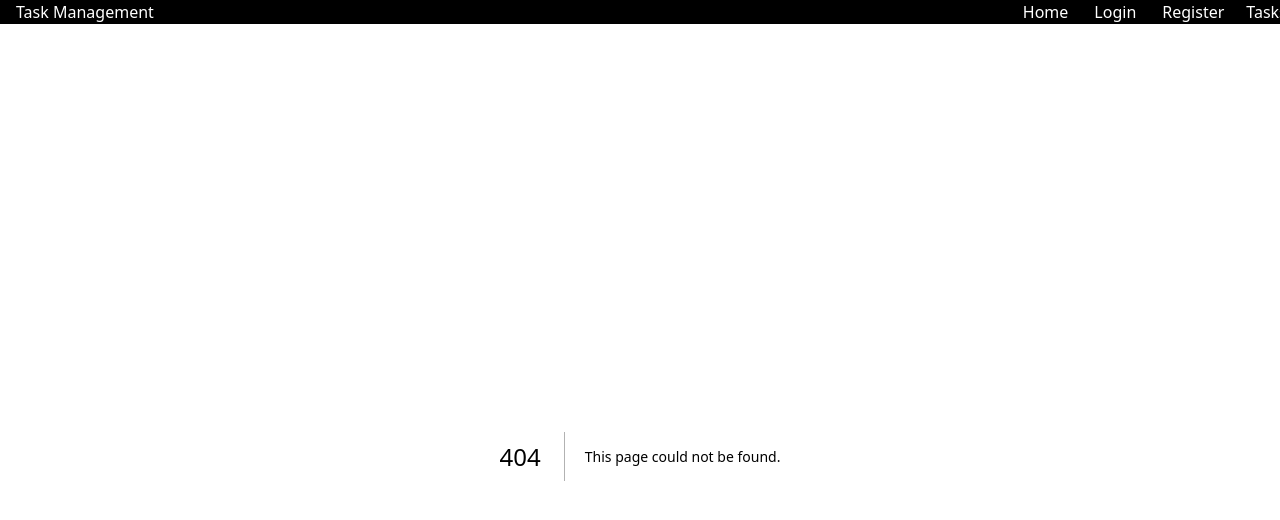
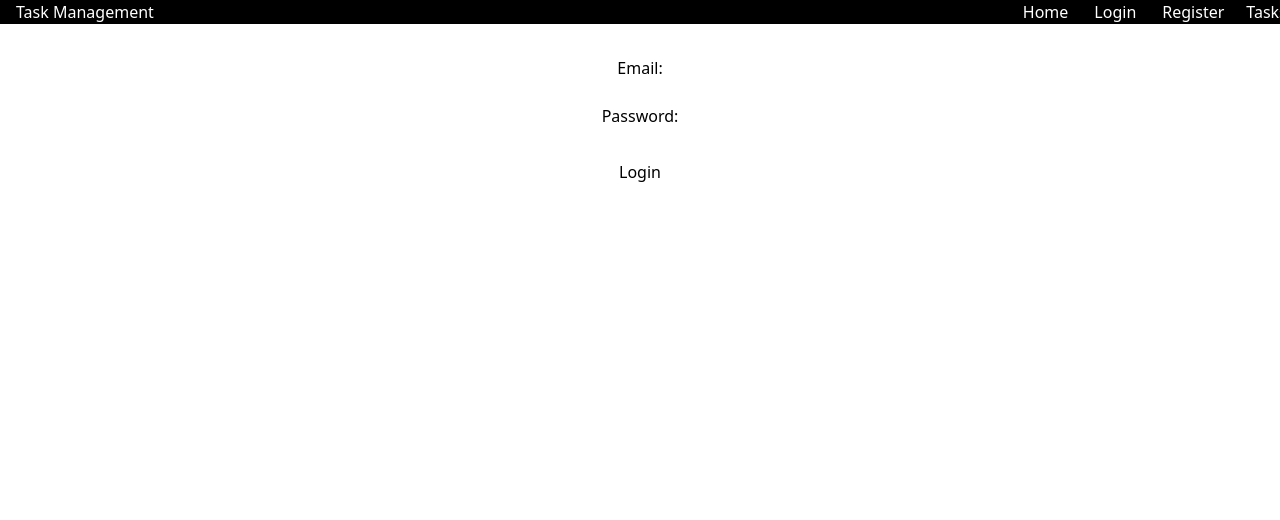
Before and after one commit to joelvitorniino/task-management, a Next.js app: page /login in a window 1280 px wide. Before the commit this address had no page. Shown: the top 520 px of the page. Built offline with nearby package versions, Linux system fonts and the light colour scheme.

Commit message:
feat: page login

```diff
--- /dev/null
+++ b/src/pages/login.tsx
@@ -0,0 +1,13 @@
+export default function Login() {
+    return (
+        <div className="flex flex-col justify-center items-center">
+            <label htmlFor="email">Email:</label>
+            <input type="email" name="email" className="bg-whiteSlate ml-1" />
+
+            <label htmlFor="email">Password:</label>
+            <input type="password" name="password" className="bg-whiteSlate ml-1" />
+
+            <button className="bg-whiteSlate px-3 mt-2">Login</button>
+        </div>
+    )
+}
```
